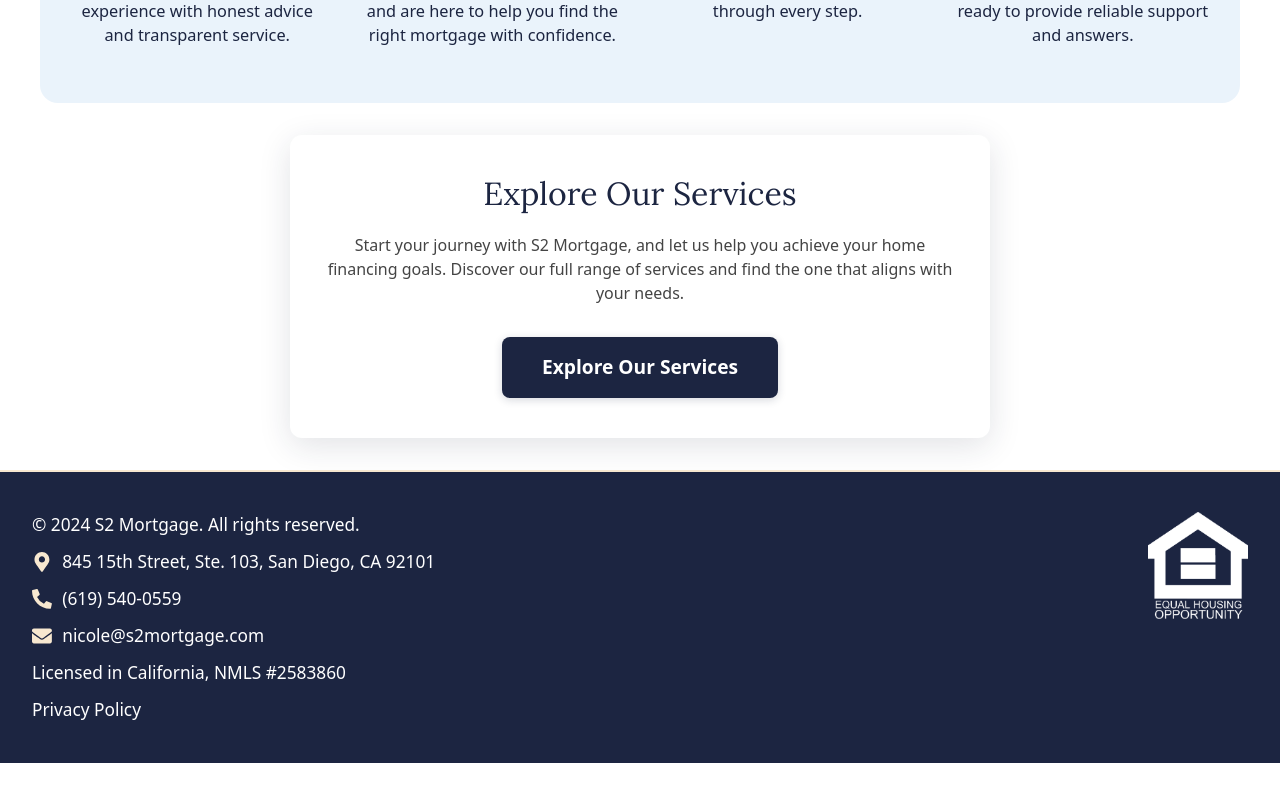
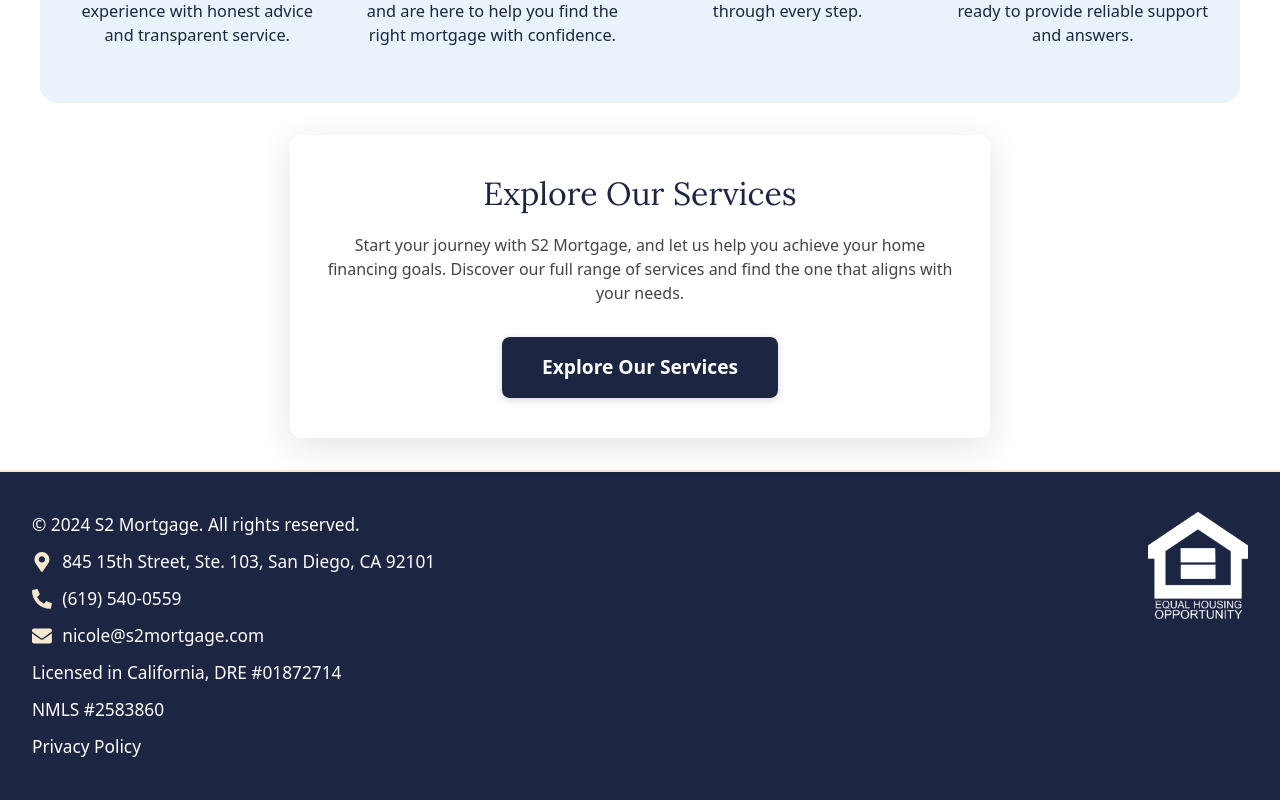
Before and after one commit to skezsoftware/s2-mortgage, a Next.js app in the folder frontend/: page / in a window 1280 px wide. Shown: the part 1893-2693 px from the top of the page. Before the commit the page ends 2656 px from the top, so only its background shows below. Built offline with nearby package versions, Linux system fonts and the light colour scheme.

Commit message:
adjsuted the credentials and added them to the bottom of page

```diff
--- a/frontend/src/app/components/footer/footer.js
+++ b/frontend/src/app/components/footer/footer.js
@@ -16,9 +16,14 @@
         <p>
           <FaEnvelope /> nicole@s2mortgage.com
         </p>
-        <p>Licensed in California, NMLS #2583860</p>
+        <p>Licensed in California, DRE &#35;01872714</p>
+        <p>NMLS &#35;2583860</p>
         <p>
-          <a href="/privacy" className="privacy-policy-link" style={{textDecoration: "none", color: "#fff"}}>
+          <a
+            href="/privacy"
+            className="privacy-policy-link"
+            style={{ textDecoration: "none", color: "#fff" }}
+          >
             Privacy Policy
           </a>
         </p>
```
